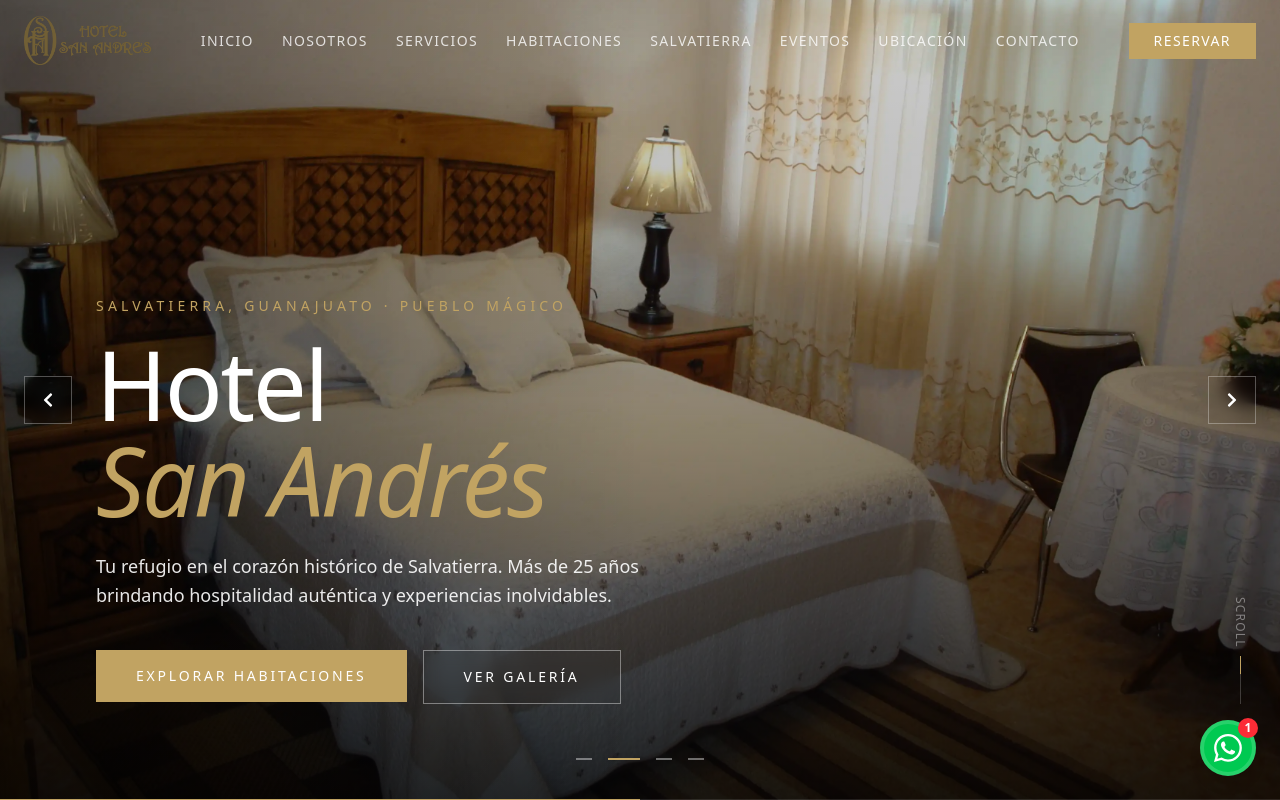
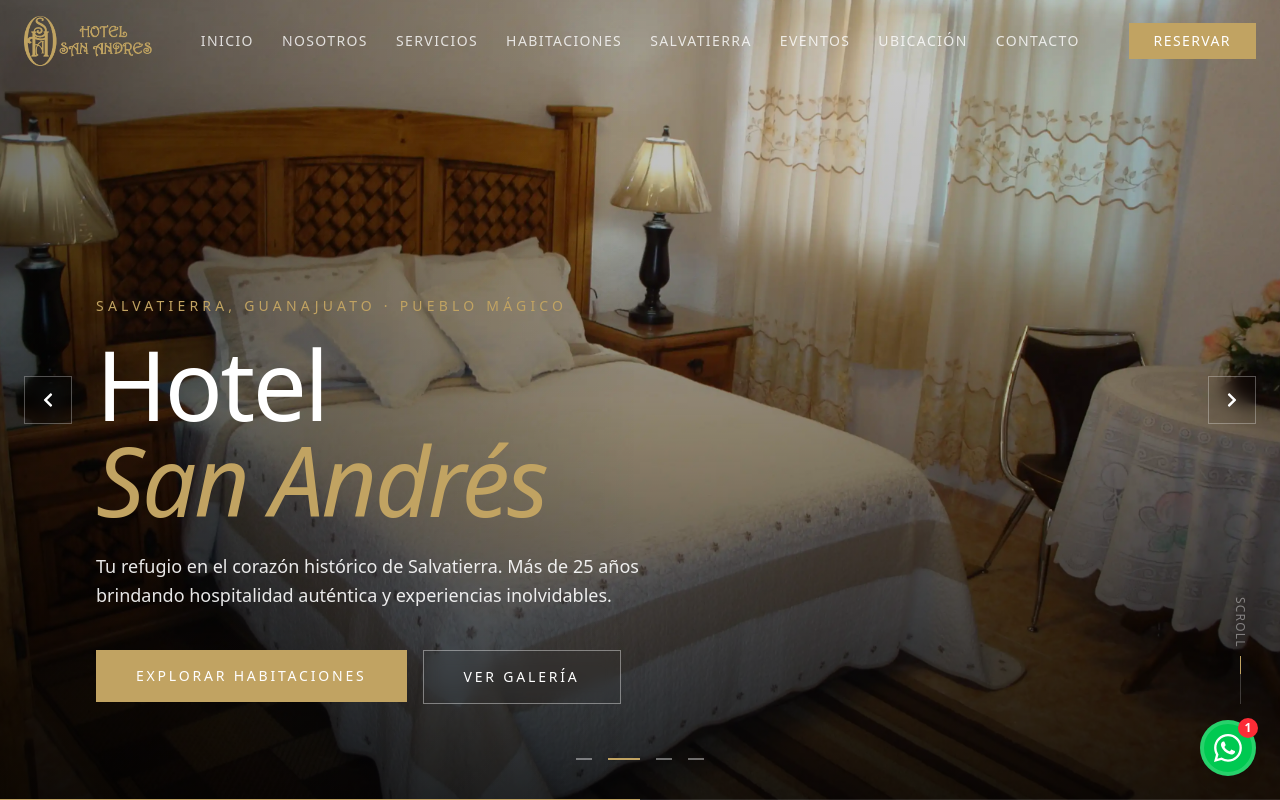
Before and after one commit to Gonzalez-Ricardo/hotelsanandres, a Next.js app: page / in a window 1280 px wide. Shown: the top 800 px of the page. Built offline with nearby package versions, Linux system fonts and the light colour scheme.

Commit message:
feat: logo actualizado

```diff
--- a/src/app/Components/header.tsx
+++ b/src/app/Components/header.tsx
@@ -39,7 +39,7 @@
           {/* Logo */}
           <Link href="#inicio" className="flex items-center space-x-3 group">
             <Image
-              src="/images/Logo1.png"
+              src="/images/Logo2.png"
               alt="Hotel San Andrés"
               width={140}
               height={140}
```
